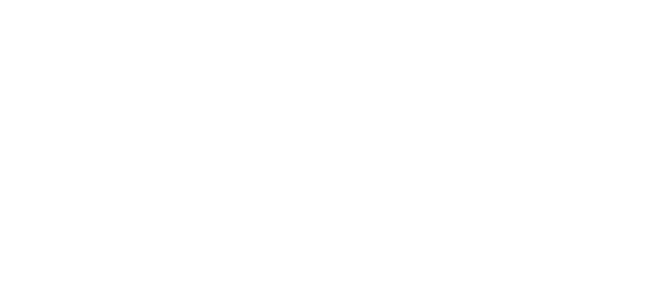
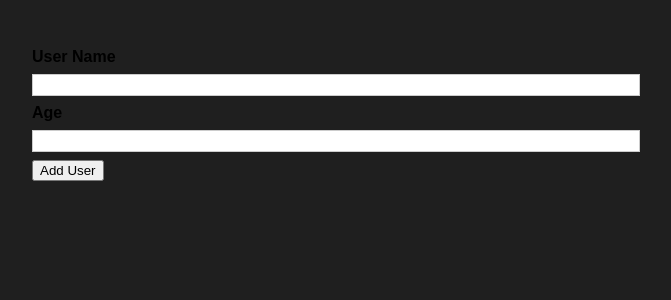
Before and after one commit to srikanth-vanam/User-data-displayer-react, a React (Create React App) app: page / in a window 1280 px wide. Shown: the top 300 px of the page, without its empty margins (304-975 px from the left). Built offline with nearby package versions, Linux system fonts and the light colour scheme.

Commit message:
added User dir & components with files

```diff
--- a/src/App.js
+++ b/src/App.js
@@ -1,10 +1,11 @@
 import React from 'react';
+import AddUser from './Components/User/AddUser';
 
 
 function App() {
   return (
     <div>
-
+      <AddUser />
     </div>
   );
 }
--- /dev/null
+++ b/src/Components/User/AddUser.js
@@ -0,0 +1,16 @@
+import classes from "./AddUser.module.css";
+const AddUser = () => {
+  return (
+    <div className={`${classes.form_outer}`}>
+      <form>
+        <label htmlFor="username">User Name</label>
+        <input id="username" type="text"></input>
+        <label htmlFor="age">Age</label>
+        <input id="age" type="number"></input>
+        <button>Add User</button>
+      </form>
+    </div>
+  );
+};
+
+export default AddUser;
--- /dev/null
+++ b/src/Components/User/AddUser.module.css
@@ -0,0 +1,24 @@
+.form_outer{
+    margin: 2rem auto;
+    padding: 1rem;
+    width: 90%;
+    max-width: 40rem;
+}
+
+.form_outer label{
+    display: block;
+    font-weight: bold;
+    margin-bottom: 0.5rem;
+}
+.form_outer input{
+    display: block;
+    width: 100%;
+    border: 1px solid #ccc;
+    padding: 0.15rem 1rem;
+    margin-bottom: 0.5rem;
+}
+
+.form_outer input:focus{
+    outline: none;
+    border-color: black;
+}
--- a/src/index.css
+++ b/src/index.css
@@ -4,6 +4,8 @@
 
 html {
   font-family: sans-serif;
+  /* to make bg color to black */
+  background-color: #1f1f1f;
 }
 
 body {
```
